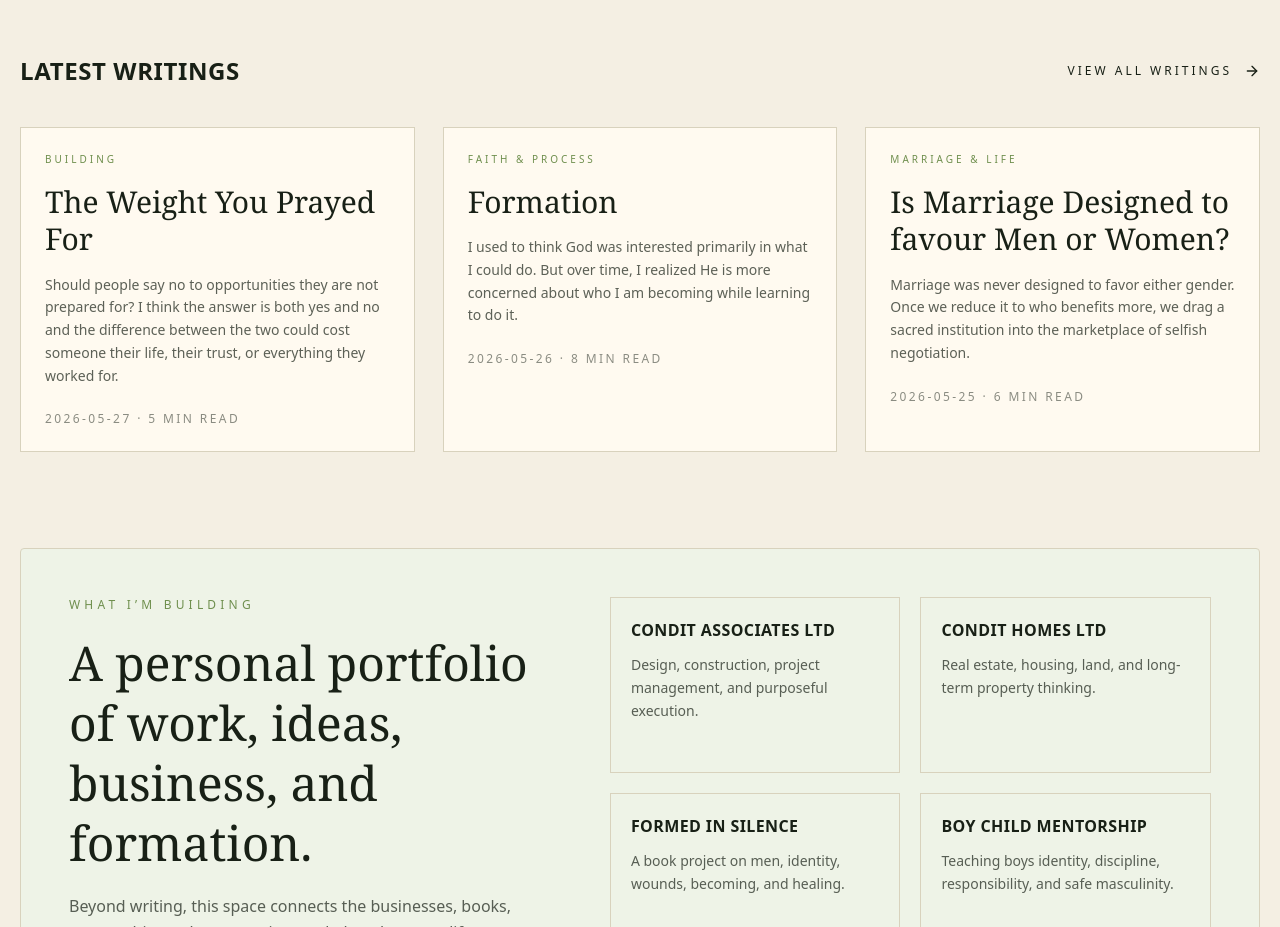
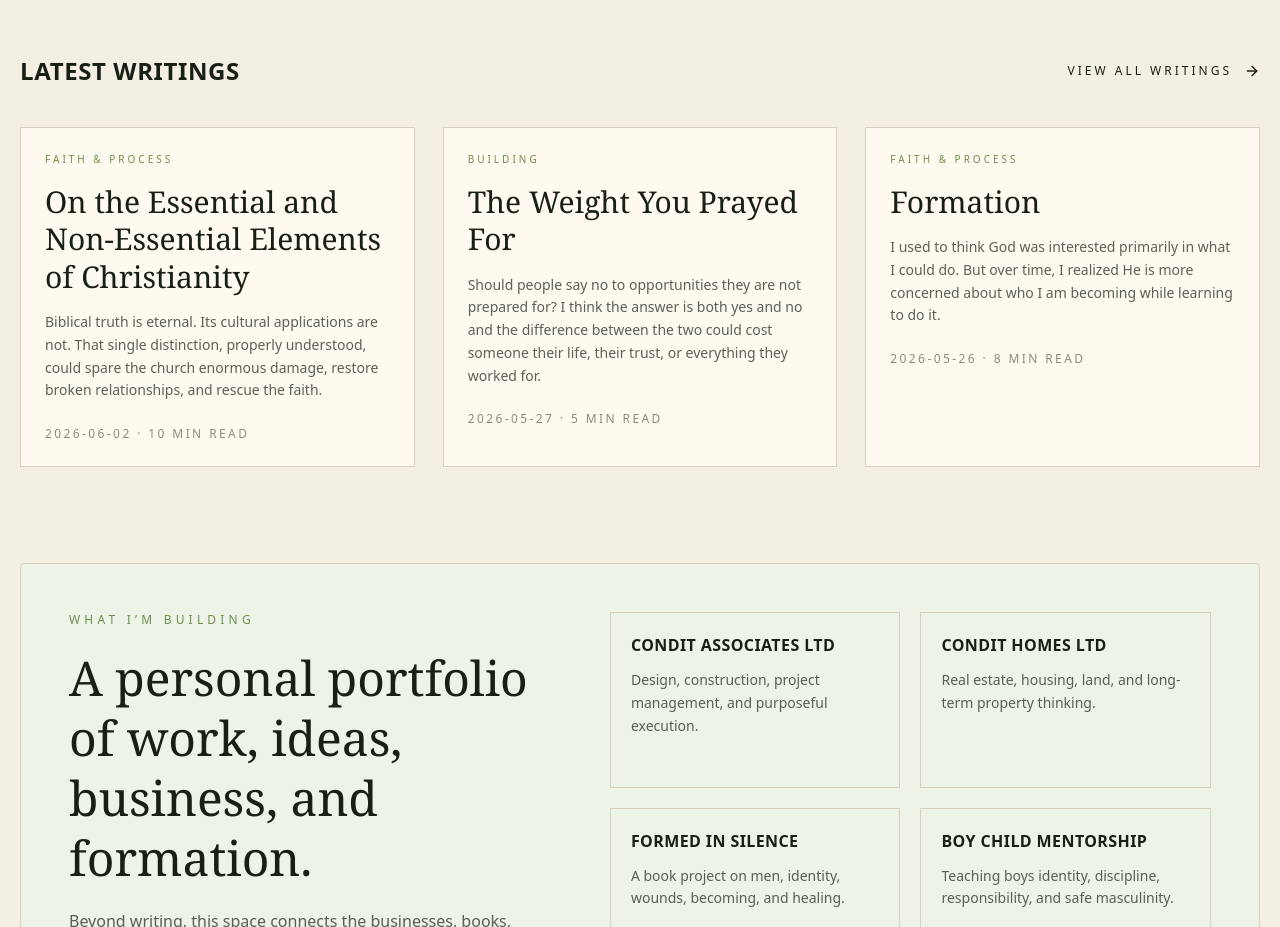
Before and after one commit to conditassociatesltd-gif/purposeful-builder, a Next.js app in the folder purposeful-builder/: page / in a window 1280 px wide. Shown: the part 1520-2447 px from the top of the page. Built offline with nearby package versions, Linux system fonts and the light colour scheme.

Commit message:
Fix homepage recent essays list bug

```diff
--- a/purposeful-builder/app/page.tsx
+++ b/purposeful-builder/app/page.tsx
@@ -22,9 +22,11 @@ const portfolio = [
 
 export default function HomePage() {
   const allEssays = getAllEssays();
-const featuredEssay =
-  allEssays.find((essay) => essay.featured) || allEssays[0];
-const essays = allEssays.slice(1, 4);
+  const featuredEssay =
+    allEssays.find((essay) => essay.featured) || allEssays[0];
+  const essays = allEssays
+    .filter((essay) => essay.slug !== featuredEssay.slug)
+    .slice(0, 3);
 
   return (
     <main className="min-h-screen" style={{ background: "var(--parchment)", color: "var(--ink)" }}>
```
